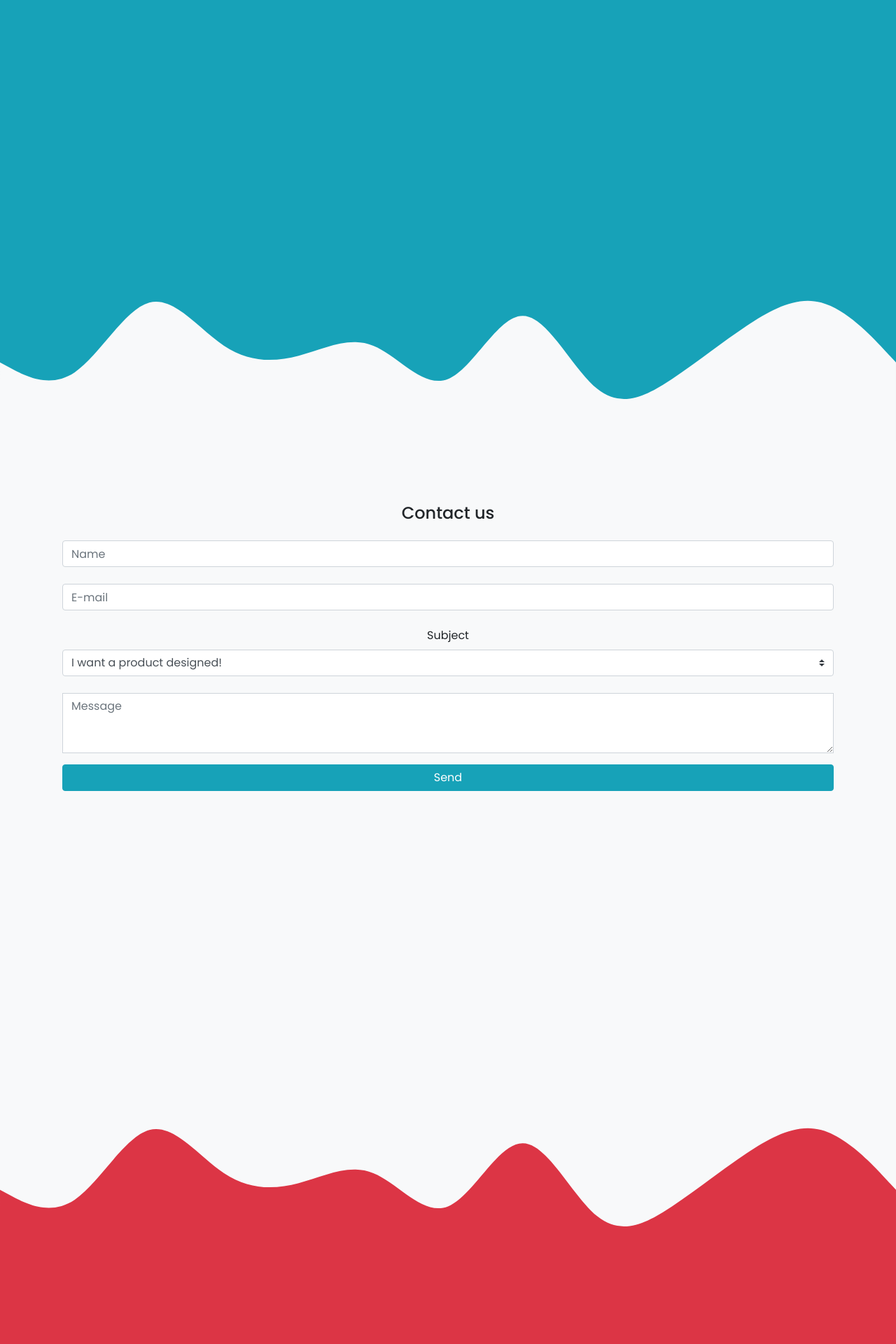
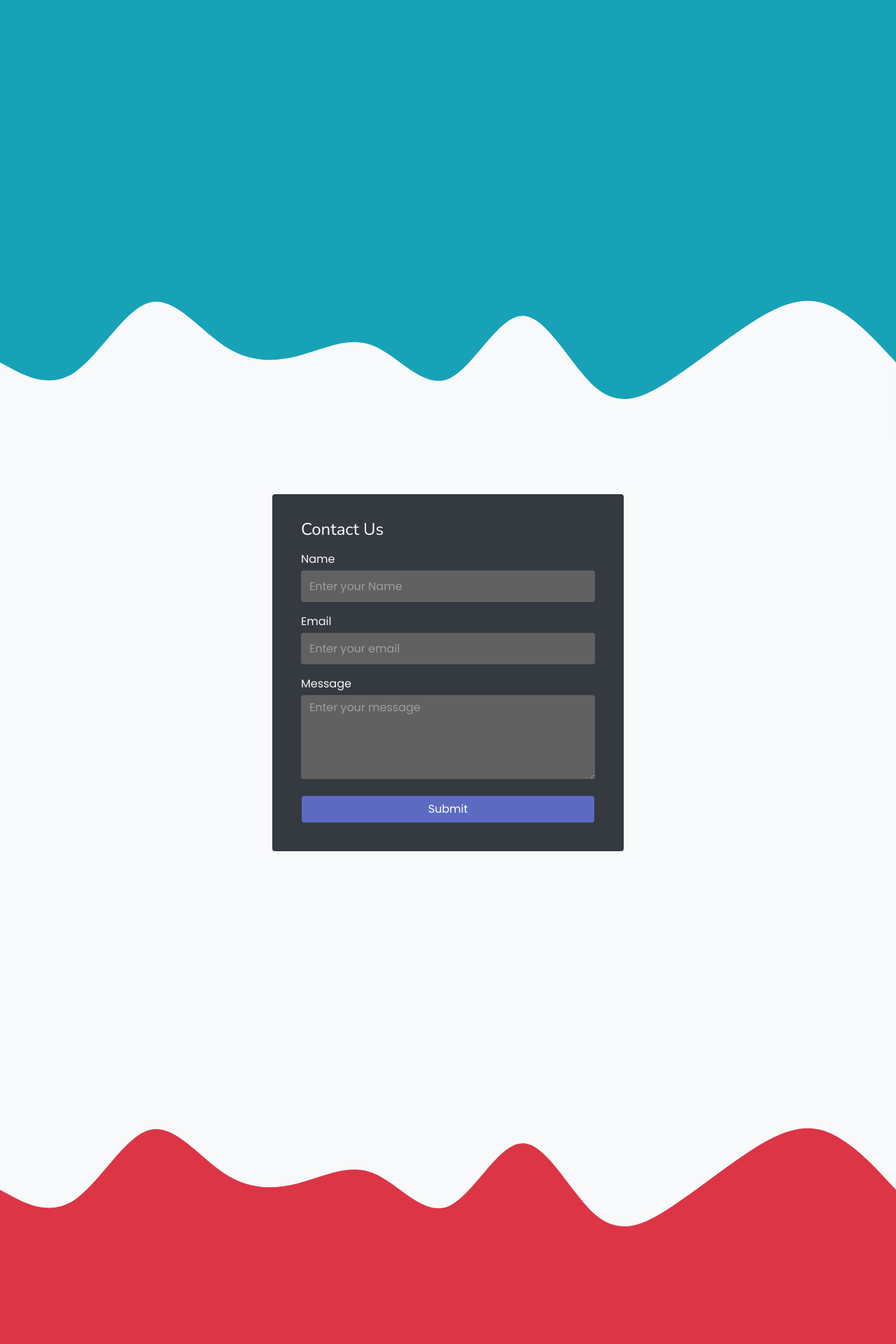
Before and after one commit to creativearthlings/creativearthlings.github.io, a Jekyll site: the page built from index.md, in a window 1280 px wide. Shown: the part 2917-4837 px from the top of the page at 70% size. Built offline with Jekyll 4.4.1, drawn with Linux system fonts in a browser that asks for light colours; nearby versions of some CDN libraries.

Commit message:
Contact form updated

```diff
--- a/_layouts/default.html
+++ b/_layouts/default.html
@@ -57,35 +57,50 @@
 			</svg>
 		</div>
 		<div class="section bg-light">
-			<form class="text-center border border-light p-5 m-4" action="#!">
-
-				<p class="h4 mb-4">Contact us</p>
-
-				<!-- Name -->
-				<input type="text" id="defaultContactFormName" class="form-control mb-4" placeholder="Name">
-
-				<!-- Email -->
-				<input type="email" id="defaultContactFormEmail" class="form-control mb-4" placeholder="E-mail">
-
-				<!-- Subject -->
-				<label>Subject</label>
-				<select class="browser-default custom-select mb-4">
-					<option value="" disabled>Choose option</option>
-					<option value="1" selected>I want a product designed!</option>
-					<option value="2">Report a bug</option>
-					<option value="3">Feature request</option>
-					<option value="4">General Query</option>
-				</select>
-
-				<!-- Message -->
-				<div class="form-group">
-					<textarea class="form-control rounded-0" id="exampleFormControlTextarea2" rows="3" placeholder="Message"></textarea>
+			<div class="row justify justify-content-center">
+				<div class="col-11 col-md-8 col-lg-6 col-xl-5">
+					<form class="text-light" action="https://formspree.io/f/mzbkraoq" method="POST">
+						<div class="card bg-dark">
+							<div class="row mt-0">
+								<div class="col-md-12 ">
+									<h4 class="">Contact Us</h4>
+									<p></p>
+								</div>
+							</div>
+							<div class="form-group row mb-3">
+								<div class="col-md-12 mb-0">
+									<p class="mb-1">Name</p> <input id="name" type="text" placeholder="Enter your Name" name="Name" class="form-control input-box rm-border">
+								</div>
+							</div>
+							<div class="form-group row mb-3">
+								<div class="col-md-12 mb-0">
+									<p class="mb-1">Email</p> <input id="e-mail" type="email" placeholder="Enter your email" name="E-mail" class="form-control input-box rm-border">
+								</div>
+							</div>
+							<!-- <div class="form-group row mb-3">
+								<div class="col-md-12 mb-0">
+									<label>Subject</label>
+									<select class="browser-default custom-select mb-4" name="Subject">
+										<option value="" disabled>Choose option</option>
+										<option value="I want a product designed!" selected>I want a product designed!</option>
+										<option value="Report a bug">Report a bug</option>
+										<option value="Feature request">Feature request</option>
+										<option value="General Query">General Query</option>
+									</select>
+								</div>
+							</div> -->
+							<div class="form-group row">
+								<div class="col-md-12 mb-2">
+									<p class="mb-1">Message</p> <textarea id="message" type="text" placeholder="Enter your message" name="Message" class="form-control input-box rm-border"></textarea>
+								</div>
+							</div>
+							<div class="form-group row justify-content-center mb-0">
+								<div class="col-md-12 px-3"> <input type="submit" value="Submit" class="btn btn-block btn-purple rm-border"> </div>
+							</div>
+						</div>
+					</form>
 				</div>
-
-				<!-- Send button -->
-				<button class="btn btn-info btn-block" type="submit">Send</button>
-
-			</form>
+			</div>
 		</div>
 
 		<div class="waves">
--- a/public/css/style.css
+++ b/public/css/style.css
@@ -26,7 +26,6 @@ html {
 	padding: 1rem;
 	height: 100vh;
 	scroll-snap-align: start;
-	text-align: center;
   position: relative;
 }
 
@@ -100,3 +99,60 @@ h6 {
     animation-iteration-count: infinite;
     animation-timing-function: ease;
 }
+
+/* Input form */
+/* Reference: https://bbbootstrap.com/snippets/contact-us-form-74769228 */
+.card {
+  padding: 8%;
+  padding-top: 35px;
+  margin-top: 60px;
+  margin-bottom: 80px
+}
+
+textarea[name="message"] {
+  resize: none
+}
+
+#e-mail {
+  height: 45px
+}
+
+#name {
+  height: 45px
+}
+
+#message {
+  height: 120px
+}
+
+input.input-box,
+textarea.input-box {
+  background-color: #616161;
+  border: #616161;
+  color: #BDBDBD
+}
+
+input.input-box:focus,
+textarea.input-box:focus {
+  background-color: #000000;
+  color: #BDBDBD
+}
+
+.rm-border:focus {
+  border-color: inherit;
+  -webkit-box-shadow: none;
+  box-shadow: none
+}
+
+form .form-control::-webkit-input-placeholder {
+  color: #9E9E9E
+}
+
+::-moz-placeholder {
+  color: #9E9E9E !important
+}
+
+input.btn-purple {
+  background-color: #5C6BC0;
+  color: #ffffff
+}
```
